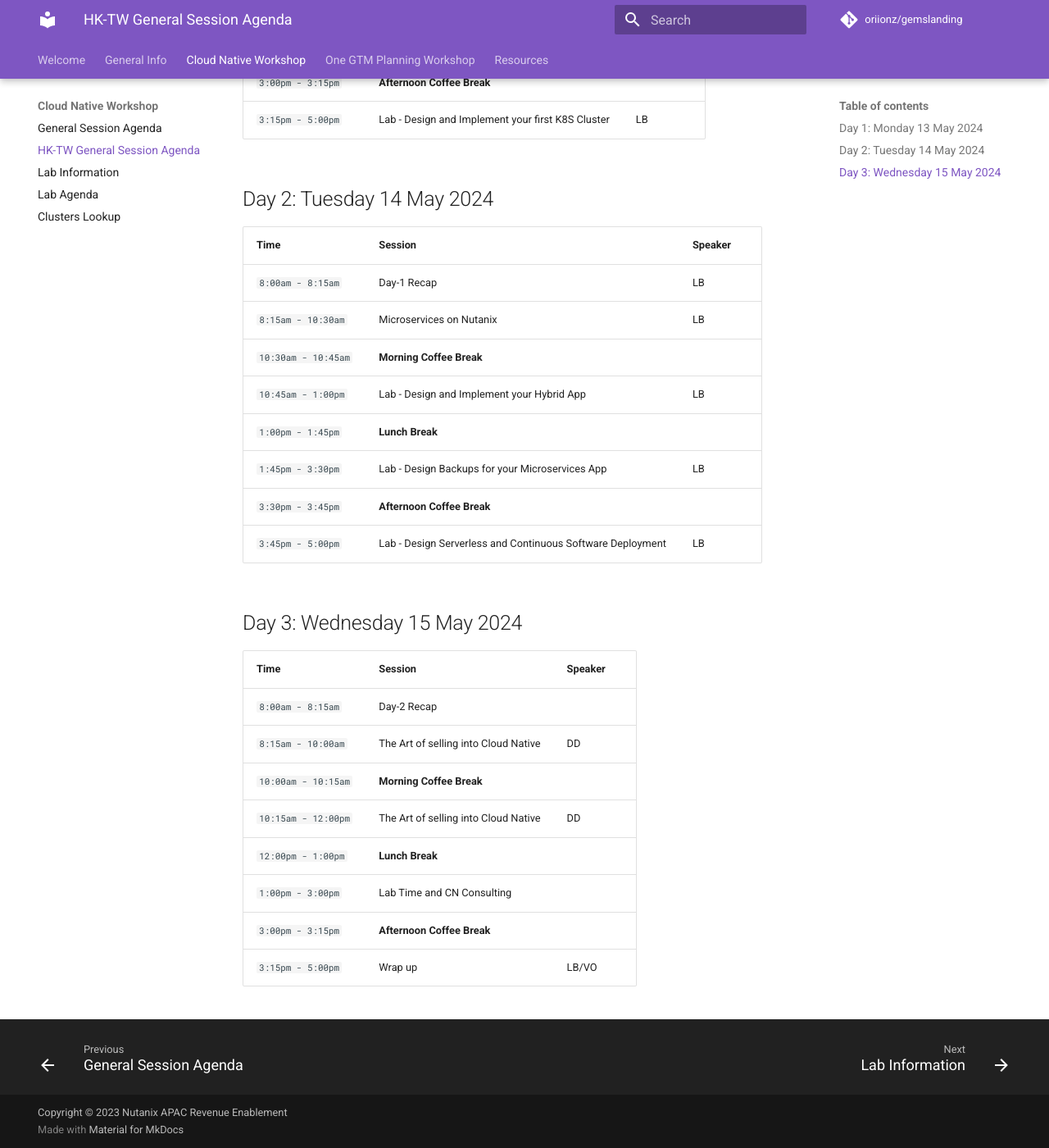
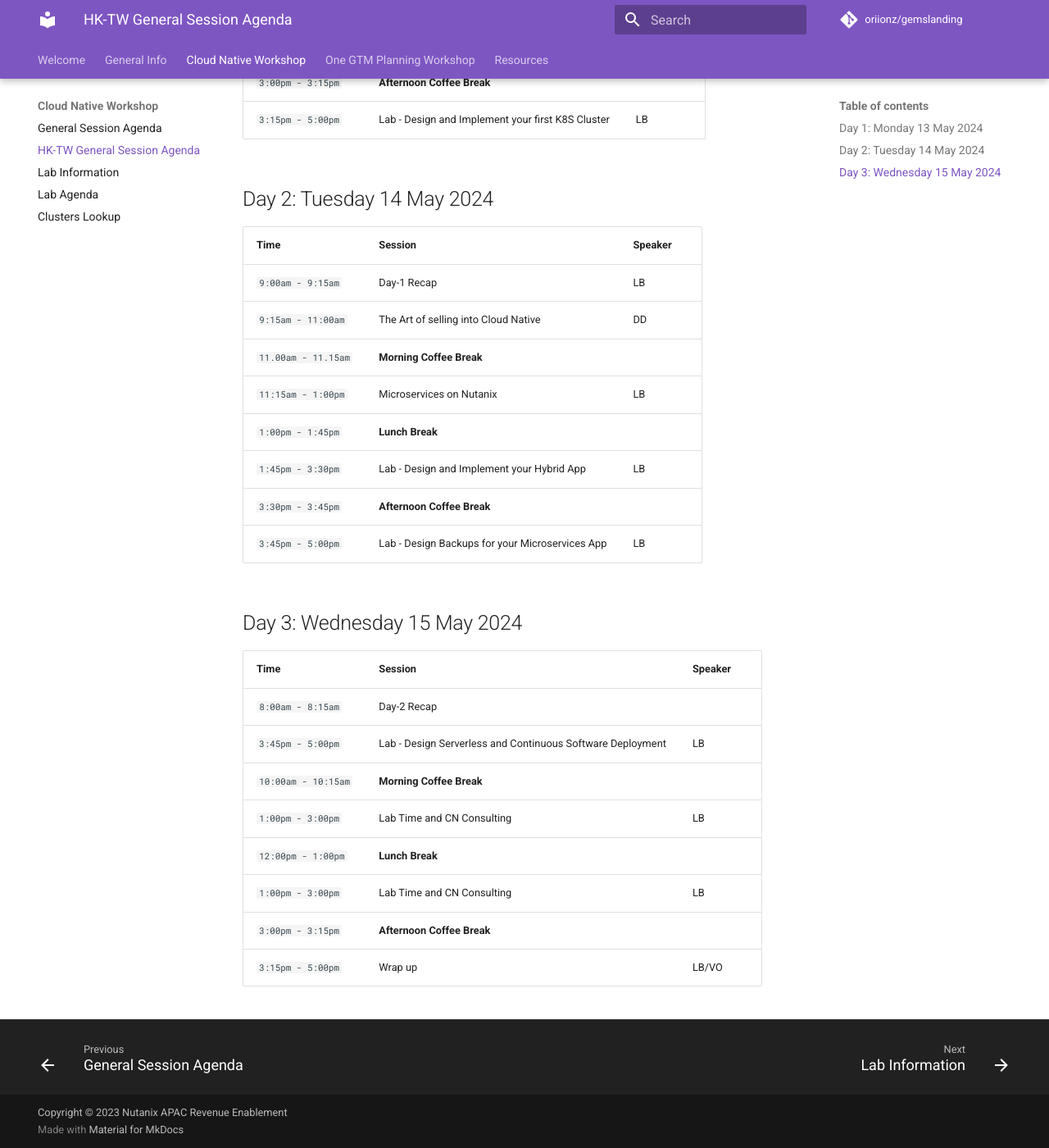
Before and after one commit to oriionz/gemslanding, an MkDocs documentation site: the page built from docs/daily_agenda/general_agenda_hktw.md, in a window 1280 px wide and 1400 px high, scrolled down 519 px. Shown: the whole window at 82% size. Built offline with MkDocs 1.6.1 and Material for MkDocs 9.7.7, drawn with Linux system fonts in a browser that asks for light colours; comment, search, counter and statistics services are not loaded.

Commit message:
hk tw calendar updates

```diff
--- a/docs/daily_agenda/general_agenda_hktw.md
+++ b/docs/daily_agenda/general_agenda_hktw.md
@@ -18,15 +18,14 @@
 
 | Time | Session | Speaker |
 |-------------------------|----------|----------------|
-|`8:00am - 8:15am` | Day-1 Recap | LB |
-|`8:15am - 10:30am` | Microservices on Nutanix | LB |
-|`10:30am - 10:45am` | **Morning Coffee Break** |
-|`10:45am - 1:00pm `| Lab - Design and Implement your Hybrid App | LB|
+|`9:00am - 9:15am` | Day-1 Recap | LB |
+|`9:15am - 11:00am`| The Art of selling into Cloud Native | DD |
+|`11.00am - 11.15am` | **Morning Coffee Break** |
+|`11:15am - 1:00pm` | Microservices on Nutanix | LB |
 |`1:00pm - 1:45pm` | **Lunch Break** |
-|`1:45pm - 3:30pm`| Lab - Design Backups for your Microservices App | LB  |
+|`1:45pm - 3:30pm `| Lab - Design and Implement your Hybrid App | LB |
 |`3:30pm - 3:45pm` | **Afternoon Coffee Break** |
-|`3:45pm - 5:00pm `| Lab - Design Serverless and Continuous Software Deployment | LB |
-
+|`3:45pm - 5:00pm`| Lab - Design Backups for your Microservices App | LB |
 
 ## Day 3: Wednesday 15 May 2024
 
@@ -34,10 +33,10 @@
 | Time | Session | Speaker |
 |-------------------------|----------|----------------|
 |`8:00am - 8:15am` | Day-2 Recap |
-|`8:15am - 10:00am`| The Art of selling into Cloud Native | DD |
+|`3:45pm - 5:00pm `| Lab - Design Serverless and Continuous Software Deployment | LB |
 |`10:00am - 10:15am` | **Morning Coffee Break** |
-|`10:15am - 12:00pm `| The Art of selling into Cloud Native | DD |
+|`1:00pm - 3:00pm`| Lab Time and CN Consulting | LB |
 |`12:00pm - 1:00pm` | **Lunch Break** |
-|`1:00pm - 3:00pm`| Lab Time and CN Consulting |
+|`1:00pm - 3:00pm`| Lab Time and CN Consulting | LB |
 |`3:00pm - 3:15pm` | **Afternoon Coffee Break** |
 |`3:15pm - 5:00pm`| Wrap up | LB/VO |
```
Also changed, not shown: other parts of docs/daily_agenda/general_agenda_hktw.md (+2 -2 lines), 1 other file.
